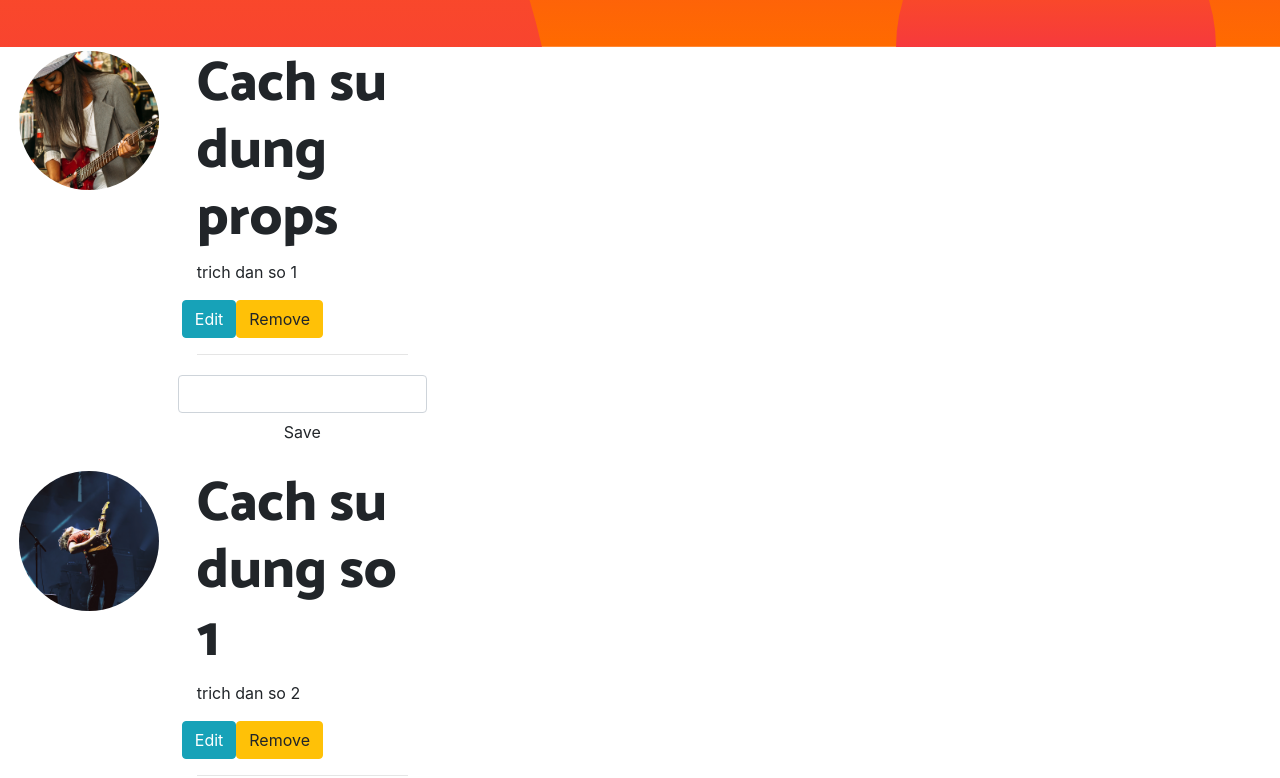
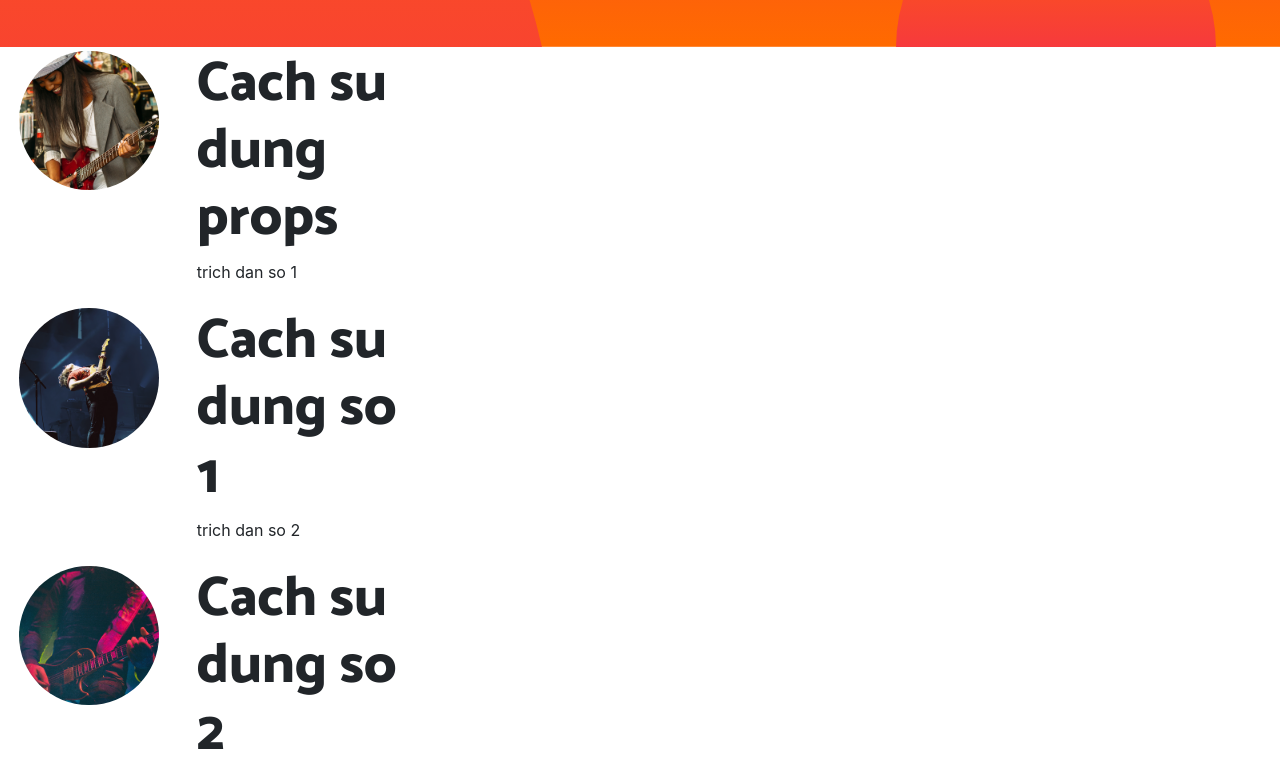
Before and after one commit to cntt2-linhhua/REACT, a React (Create React App) app in the folder 013_component/: page / in a window 1280 px wide. Shown: the part 640-1418 px from the top of the page. Built offline with nearby package versions, Linux system fonts and the light colour scheme.

Commit message:
[PHAN-07] 020 thuc hanh voi state trong react js

```diff
--- a/013_component/src/Component/Content/Contents.js
+++ b/013_component/src/Component/Content/Contents.js
@@ -6,6 +6,9 @@ class Contents extends Component {
     constructor(props)
     {
         super(props);
+        this.state = {
+            trangThai1:0
+        }
     }
 
     thongbao = () => {alert('Cach xu ly thao tac trong react js ');}
@@ -15,7 +18,29 @@ class Contents extends Component {
 
     thongbao3 = (x) => {alert(x);}
 
+    renderButton =() => {
+        <div className="row">
+            <div className="btn btn-group">
+                    <div className="btn btn-info" >Edit</div>
+                    <div className="btn btn-warning" >Remove</div>
+                    </div>
+          </div>
+    }
 
+    renderform =() => {
+        <div className="row">
+                            <div class="form-group">
+                                <input type="text" name="ten" className="form-control"></input>
+                                <div className="btn btn-block btn-denger">Save</div>
+                            </div>
+                        </div>
+    }
+
+    displayCheck =() => {
+        if(this.state.trangThai1 == 0)
+        return this.renderButton();
+        else return this.renderform();
+    }
     render() {
         return (
             <section>
@@ -32,22 +57,11 @@ class Contents extends Component {
                         <p>
                             {this.props.trichdan}
                         </p>
-                        <div className="row">
-                            <div className="btn btn-info" onClick={this.thongbao}>Edit</div>
-                            <div className="btn btn-warning" onClick={this.thongbao2}>Remove</div>
-                           </div>
-                          <hr />
-                        </div>
 
-                        <div className="row">
-                            <div class="form-group">
-                                <input type="text" name="ten" class="form-control"></input>
-                                <div className="btn btn-block btn-denger">Save</div>
-                            </div>
-                        </div>
-
+                        {this.displayCheck()}
                     </div>
                 </div>
+            </div>
             </div>
       </section>
         );
```
